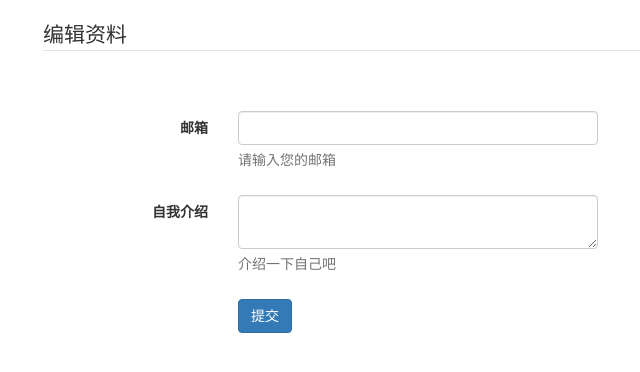
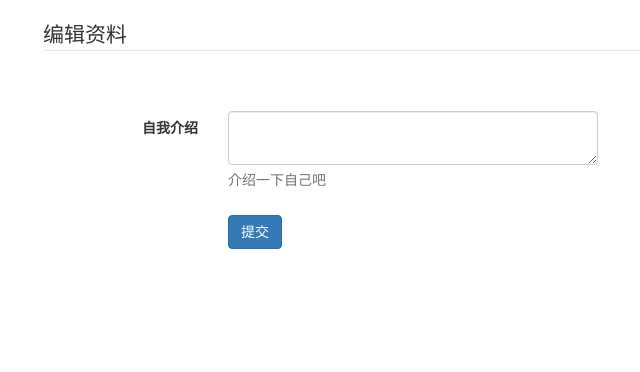
Before and after one commit to Twotiger/iforj, a Django app: template qa/templates/edit-profile.html in a window 1280 px wide. Shown: the part 52-424 px from the top of the page, without its empty margins (27-667 px from the left). Run offline with Django 3.2, Linux system fonts and the light colour scheme; the template is opened without the code that fills it, so the values that code supplies are empty; some libraries are stand-ins or nearby versions.

Commit message:
禁止用户修改邮箱
禁止修改邮箱

```diff
--- a/qa/templates/edit-profile.html
+++ b/qa/templates/edit-profile.html
@@ -15,12 +15,12 @@
                 {{ errors|beautify_errors }}
                 <br>
                 <div class="form-group">
-                    <label class="col-sm-2 control-label" for="email">邮箱</label>
-                    <div class="col-sm-4">
-                        <input class="form-control" name="new_email" type="text" value="{{ email }}">
-                        <span class="help-block">请输入您的邮箱</span>
-                    </div>
-                </div>
+{#                    <label class="col-sm-2 control-label" for="email">邮箱</label>#}
+{#                    <div class="col-sm-4">#}
+{#                        <input class="form-control" name="new_email" type="text" value="{{ email }}">#}
+{#                        <span class="help-block">请输入您的邮箱</span>#}
+{#                    </div>#}
+{#                </div>#}
                 <div class="form-group">
                     <label class="col-sm-2 control-label" for="intro">自我介绍</label>
                     <div class="col-sm-4">
--- a/qa/views.py
+++ b/qa/views.py
@@ -225,22 +225,18 @@ def editProfile(request):
     else:
         user_id = None
     user = User.objects.get(id=user_id)
-    old_email = user.email
     old_introduction = user.introduction
 
     if request.method == "POST":
         f = EditProfileForm(request.POST)
         if f.is_valid():
-            new_email = f.cleaned_data["new_email"]
             new_introduction = f.cleaned_data["new_introduction"]
-            user.email = new_email
-            user.vericode = hashlib.sha1(new_email+EMAIL_SALT).hexdigest()
             user.introduction = new_introduction
             user.save()
             return HttpResponseRedirect("/programmer/%s" % str(user_id))
         else:
             return render(request, "edit-profile.html", {'errors': f.errors, "name": name.split("&")})
-    return render(request, "edit-profile.html", {"email": old_email, "introduction": old_introduction,
+    return render(request, "edit-profile.html", {"introduction": old_introduction,
                                                  "name": name.split("&")})
 
 
```
Also changed, not shown: qa/form.py (+13 -12 lines).
